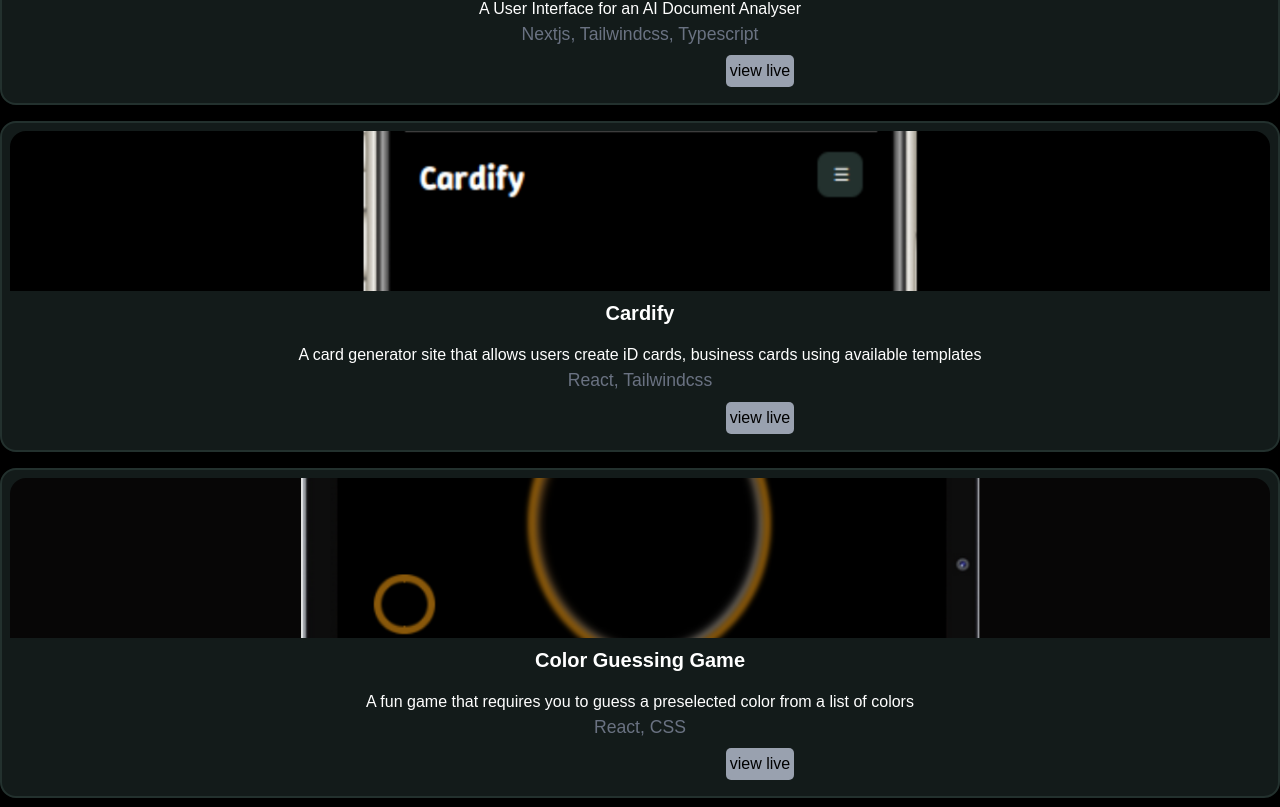
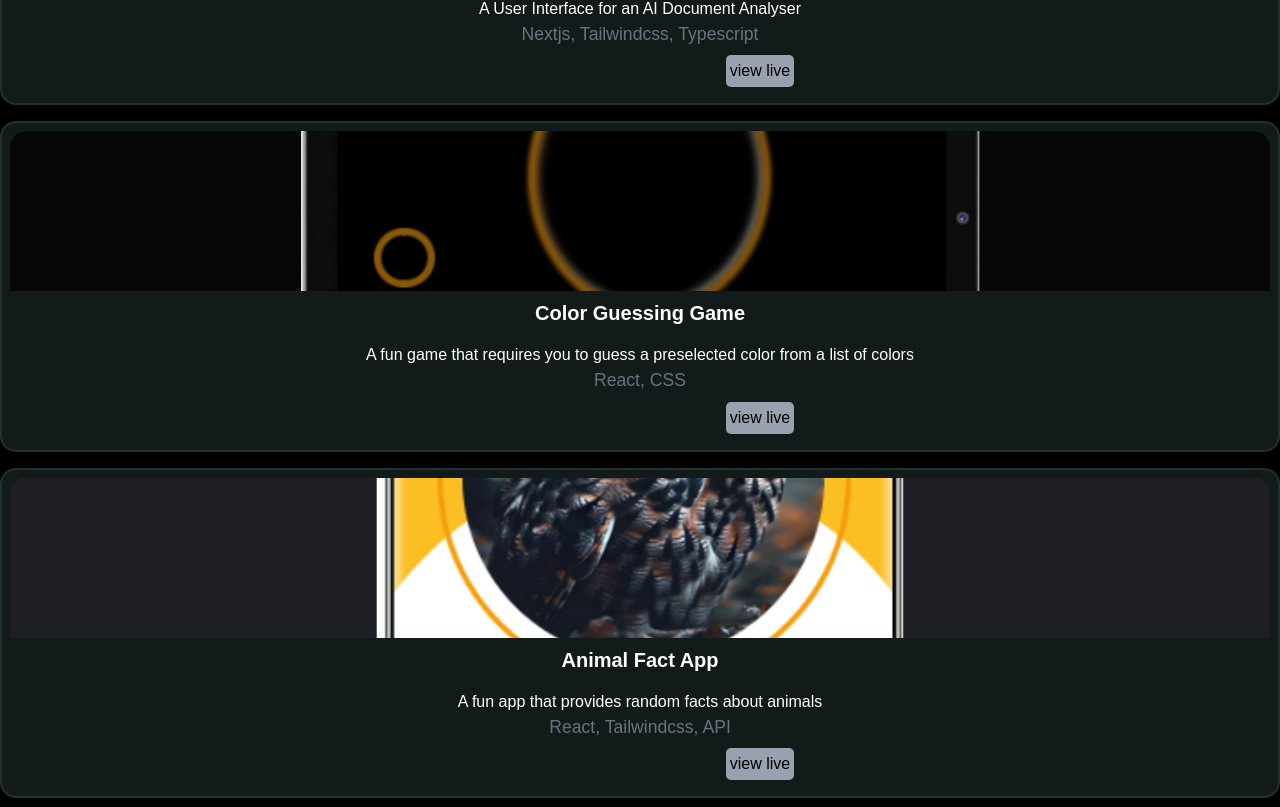
Before and after one commit to Uche44/My-portfolio, a React (Vite) app: page / in a window 1280 px wide. Shown: the part 1573-2380 px from the top of the page. Built offline with nearby package versions, Linux system fonts and the light colour scheme; a web font is replaced by a local one.

Commit message:
removed a project

```diff
--- a/src/components/Projects.jsx
+++ b/src/components/Projects.jsx
@@ -7,14 +7,14 @@ const Projects = () => {
       about: "A User Interface for an AI Document Analyser",
       url: "https://ai-chat-ui-lemon.vercel.app",
     },
-    {
-      img: "/images/cardify.png",
-      name: "Cardify",
-      tools: ["React", "Tailwindcss"],
-      about:
-        "A card generator site that allows users create iD cards, business cards using available templates",
-      url: "https://cardify-theta.vercel.app",
-    },
+    // {
+    //   img: "/images/cardify.png",
+    //   name: "Cardify",
+    //   tools: ["React", "Tailwindcss"],
+    //   about:
+    //     "A card generator site that allows users create iD cards, business cards using available templates",
+    //   url: "https://cardify-theta.vercel.app",
+    // },
     {
       img: "/images/color-guessing-game.png",
       name: "Color Guessing Game",
```
